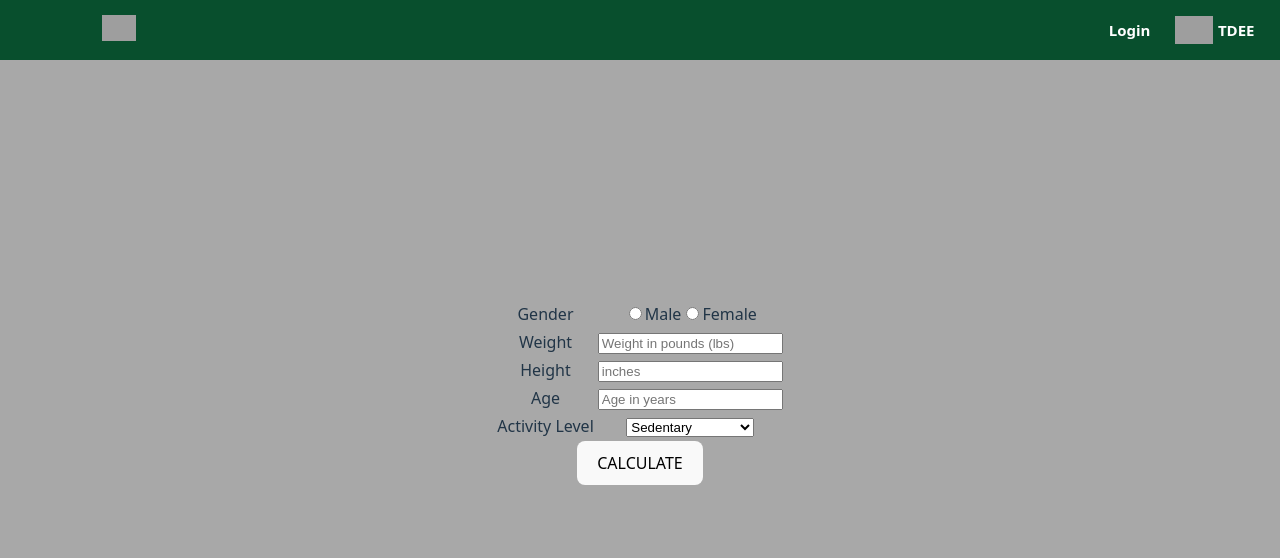
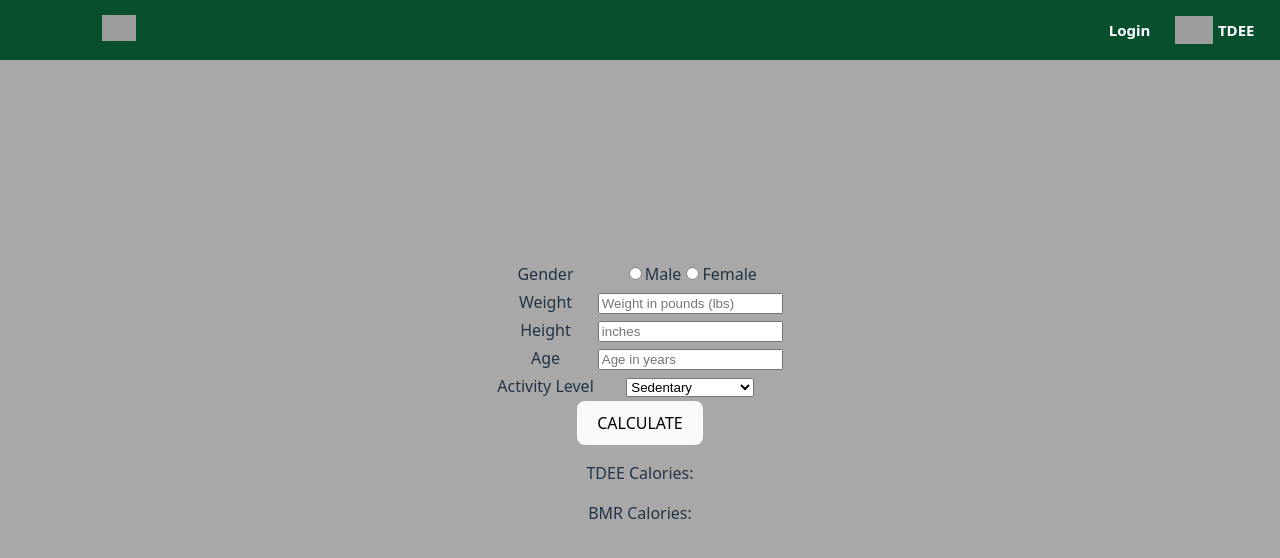
Before and after one commit to Gdubs05/react-login, a React (Vite) app: page /tdee in a window 1280 px wide. Shown: the top 558 px of the page. Built offline with nearby package versions, Linux system fonts and the light colour scheme; grey boxes are pictures that could not be loaded.

Commit message:
Finished calorie calculation functionality

```diff
--- a/src/pages/TdeePage.jsx
+++ b/src/pages/TdeePage.jsx
@@ -11,7 +11,10 @@ export function TdeePage() {
     activity: "",
   });
 
-  const [tdeeCalories, setTdeeCalories] = useState();
+  const [calculatedCalories, setCalculatedCalories] = useState({
+    tdeeCalories: "",
+    bmrCalories: "",
+  });
 
   const handleInputChange = (event) => {
     const { name, value } = event.target;
@@ -22,7 +25,8 @@ export function TdeePage() {
   const calculateCalories = () => {
     if (inputValues) {
       console.log("CALCULATED");
-      setTdeeCalories(Math.round(tdeeCalculation(inputValues)));
+      setCalculatedCalories(tdeeCalculation(inputValues));
+      console.log(calculatedCalories.bmrCalories);
     }
   };
 
@@ -113,7 +117,8 @@ export function TdeePage() {
       >
         CALCULATE
       </button>
-      <p>{tdeeCalories}</p>
+      <p>TDEE Calories: {calculatedCalories.tdeeCalories}</p>
+      <p>BMR Calories: {calculatedCalories.bmrCalories}</p>
     </>
   );
 }
--- a/src/utils/tdeeCalulation.js
+++ b/src/utils/tdeeCalulation.js
@@ -7,17 +7,17 @@ export function tdeeCalculation(inputValues){
         genderVariable = -161;
     }
 
-    const bmrCalories = (
+    const bmrCalories = Math.round((
         (10 * (parseInt(inputValues.weight)/2.205))
         + (6.25 * (inputValues.height * 2.54))
         - (inputValues.age * 5)
         + genderVariable
-    )
+    ));
 
-    const tdeeCalories = (bmrCalories * parseFloat(inputValues.activity));
+    const tdeeCalories = Math.round((bmrCalories * parseFloat(inputValues.activity)));
 
     console.log(bmrCalories);
     console.log(tdeeCalories);
 
-    return (tdeeCalories);
+    return {tdeeCalories: tdeeCalories, bmrCalories: bmrCalories};
 }
```
